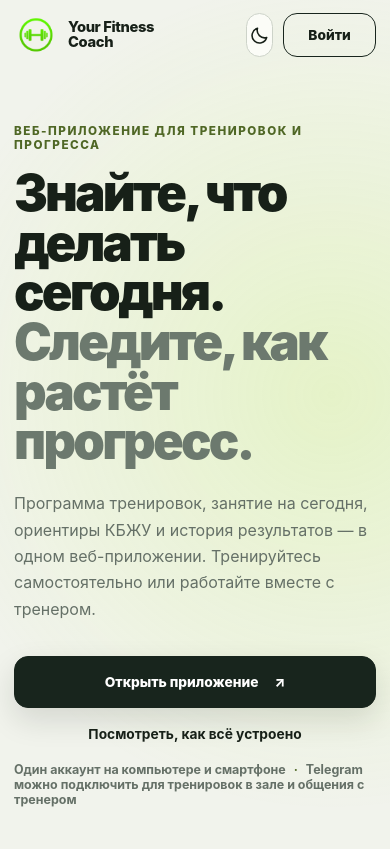
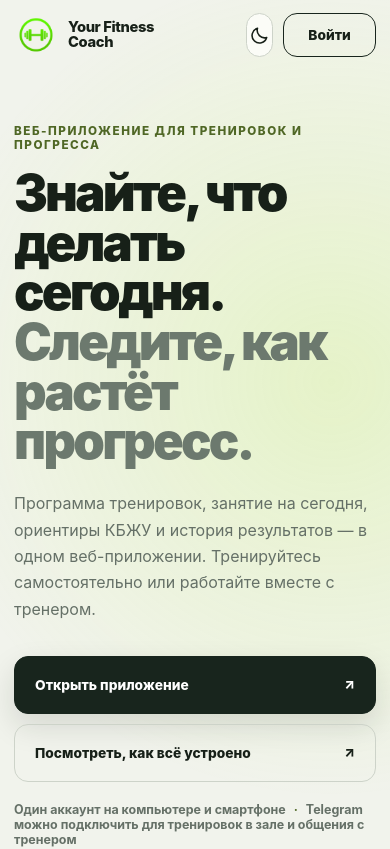
Before and after one commit to MikeMoore1337/fit-mini-app, a React (Vite) app in the folder frontend/: page / in a window 390 px wide. Shown: the top 849 px of the page. Built offline with nearby package versions, Linux system fonts and the light colour scheme.

Commit message:
fix(landing): unify actions across devices

```diff
--- a/frontend/src/pages/landing/LandingPage.tsx
+++ b/frontend/src/pages/landing/LandingPage.tsx
@@ -195,12 +195,20 @@ export default function LandingPage() {
               одном веб-приложении. Тренируйтесь самостоятельно или работайте вместе с тренером.
             </p>
             <div className="landing-hero__actions">
-              <a className="landing-button" href={appUrl}>
+              <a className="landing-button landing-action" href={appUrl}>
                 Открыть приложение
-                <span aria-hidden="true">↗</span>
+                <span className="landing-action__arrow" aria-hidden="true">
+                  ↗
+                </span>
               </a>
-              <a className="landing-text-link" href="#how-it-works">
+              <a
+                className="landing-button landing-button--secondary landing-action"
+                href="#how-it-works"
+              >
                 Посмотреть, как всё устроено
+                <span className="landing-action__arrow" aria-hidden="true">
+                  ↗
+                </span>
               </a>
             </div>
             <p className="landing-hero__note">
@@ -377,28 +385,11 @@ export default function LandingPage() {
                     <path d="M8 21h8M12 18v3" />
                   </svg>
                 </span>
-                <span>ПК или ноутбук</span>
+                <span>Веб-приложение</span>
               </div>
-              <h3>Планируйте на большом экране</h3>
+              <h3>Открывайте в браузере на любом устройстве</h3>
               <p>
-                Настраивайте программы, заполняйте профиль и разбирайте динамику в обычном
-                веб-приложении.
-              </p>
-            </article>
-
-            <article className="landing-platform-card landing-platform-card--mobile">
-              <div className="landing-platform-card__top">
-                <span className="landing-platform-card__icon" aria-hidden="true">
-                  <svg viewBox="0 0 24 24">
-                    <rect x="6" y="2" width="12" height="20" rx="2" />
-                    <path d="M10 18h4" />
-                  </svg>
-                </span>
-                <span>Смартфон</span>
-              </div>
-              <h3>Тренируйтесь прямо из браузера</h3>
-              <p>
-                Открывайте занятие в мобильном браузере, отмечайте подходы и следите за таймером без
+                Компьютер, планшет или смартфон — программы, тренировки и прогресс доступны без
                 отдельной установки.
               </p>
             </article>
@@ -411,7 +402,7 @@ export default function LandingPage() {
                     <path d="m9.7 12.9 4.8-4.3" />
                   </svg>
                 </span>
-                <span>Дополнение</span>
+                <span>Дополнительная возможность</span>
               </div>
               <h3>Продолжайте в Telegram Mini App</h3>
               <p>
@@ -446,7 +437,10 @@ export default function LandingPage() {
               прогресс в браузере — Telegram для этого не нужен.
             </p>
             <a className="landing-button landing-audience__link" href={appUrl}>
-              Начать самостоятельно <span aria-hidden="true">↗</span>
+              Начать самостоятельно
+              <span className="landing-action__arrow" aria-hidden="true">
+                ↗
+              </span>
             </a>
           </article>
           <article>
@@ -458,7 +452,10 @@ export default function LandingPage() {
               прогрессом.
             </p>
             <a className="landing-button landing-audience__link" href={appUrl}>
-              Войти и подать заявку <span aria-hidden="true">↗</span>
+              Войти и подать заявку
+              <span className="landing-action__arrow" aria-hidden="true">
+                ↗
+              </span>
             </a>
           </article>
         </section>
@@ -473,20 +470,20 @@ export default function LandingPage() {
             </p>
           </div>
           <div className="landing-contact__actions">
-            <a className="landing-button landing-contact__primary" href={appUrl}>
-              Перейти в веб-приложение{' '}
-              <span className="landing-contact__arrow" aria-hidden="true">
+            <a className="landing-button landing-contact__primary landing-action" href={appUrl}>
+              Перейти в веб-приложение
+              <span className="landing-action__arrow" aria-hidden="true">
                 ↗
               </span>
             </a>
             <a
-              className="landing-contact__link"
+              className="landing-button landing-button--secondary landing-contact__link landing-action"
               href="https://t.me/your_fitness_support_bot"
               target="_blank"
               rel="noreferrer"
             >
               <strong>Задать вопрос в Telegram</strong>
-              <span className="landing-contact__arrow" aria-hidden="true">
+              <span className="landing-action__arrow" aria-hidden="true">
                 ↗
               </span>
             </a>
--- a/frontend/src/pages/landing/landing.css
+++ b/frontend/src/pages/landing/landing.css
@@ -243,6 +243,30 @@ body.landing-mode #root {
 .landing-button:hover {
   transform: translateY(-2px);
   box-shadow: 0 16px 34px rgba(23, 32, 24, 0.2);
+}
+
+.landing-button--secondary {
+  border-color: var(--landing-border);
+  background: transparent;
+  color: var(--landing-ink) !important;
+  box-shadow: none;
+}
+
+.landing-button--secondary:hover {
+  border-color: var(--landing-muted);
+  box-shadow: 0 12px 26px rgba(23, 32, 24, 0.1);
+}
+
+.landing-action {
+  justify-content: space-between;
+}
+
+.landing-action__arrow {
+  display: inline-block;
+  flex: 0 0 auto;
+  font-size: 0.85rem;
+  font-weight: 800;
+  line-height: 1;
 }
 
 .landing-button--compact {
@@ -818,7 +842,7 @@ body.landing-mode #root {
 
 .landing-platforms__options {
   display: grid;
-  grid-template-columns: repeat(3, minmax(0, 1fr));
+  grid-template-columns: repeat(2, minmax(0, 1fr));
   align-items: stretch;
   gap: 14px;
 }
@@ -837,11 +861,6 @@ body.landing-mode #root {
 .landing-platform-card--telegram {
   background:
     linear-gradient(145deg, rgba(182, 242, 56, 0.16), transparent 62%), var(--landing-card);
-}
-
-.landing-platform-card--mobile {
-  background:
-    linear-gradient(145deg, rgba(118, 148, 53, 0.1), transparent 62%), var(--landing-card);
 }
 
 .landing-platform-card__top {
@@ -1006,20 +1025,8 @@ body.landing-mode #root {
 }
 
 .landing-contact__link {
-  display: flex;
-  align-items: center;
-  justify-content: space-between;
-  gap: 20px;
   min-height: 58px;
   padding: 0 20px;
-  border: 1px solid var(--landing-dark);
-  border-radius: 14px;
-  background: transparent;
-  color: var(--landing-ink) !important;
-  text-decoration: none;
-  transition:
-    transform 0.18s ease,
-    box-shadow 0.18s ease;
 }
 
 .landing-contact__link:hover {
@@ -1029,18 +1036,6 @@ body.landing-mode #root {
 
 .landing-contact__link strong {
   font-size: 0.9rem;
-}
-
-.landing-contact__arrow {
-  display: inline-flex;
-  align-items: center;
-  justify-content: center;
-  width: 28px;
-  height: 28px;
-  flex: 0 0 28px;
-  font-size: 1.5rem;
-  font-weight: 700;
-  line-height: 1;
 }
 
 .landing-footer {
@@ -1152,15 +1147,18 @@ body.landing-mode #root {
   .landing-hero__actions {
     align-items: stretch;
     flex-direction: column;
-    gap: 18px;
+    gap: 10px;
   }
 
   .landing-button {
     width: 100%;
   }
 
-  .landing-text-link {
-    text-align: center;
+  .landing-hero__actions .landing-button,
+  .landing-contact__actions .landing-button {
+    min-height: 58px;
+    padding-inline: 20px;
+    border-radius: 14px;
   }
 
   .landing-hero__visual {
```
Also changed, not shown: 2 other files (tests, documents, lock files or other folders).
